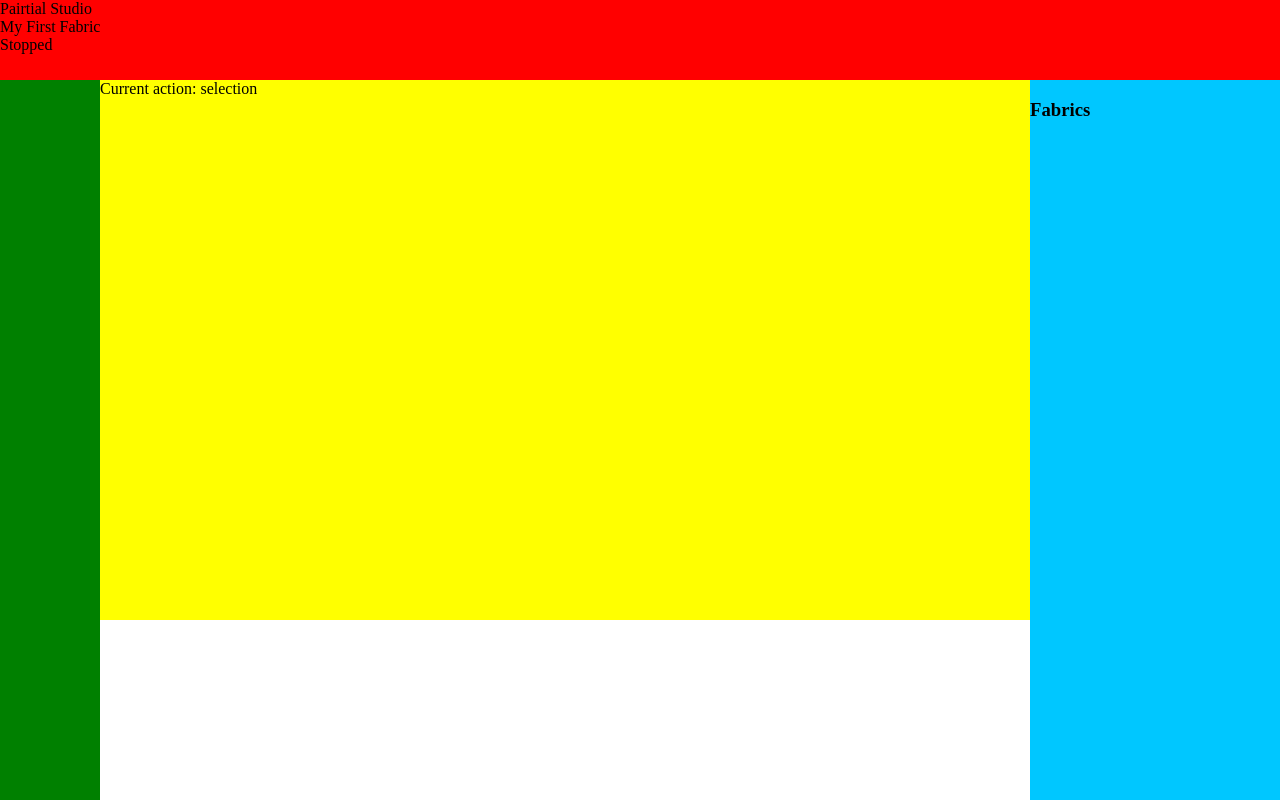
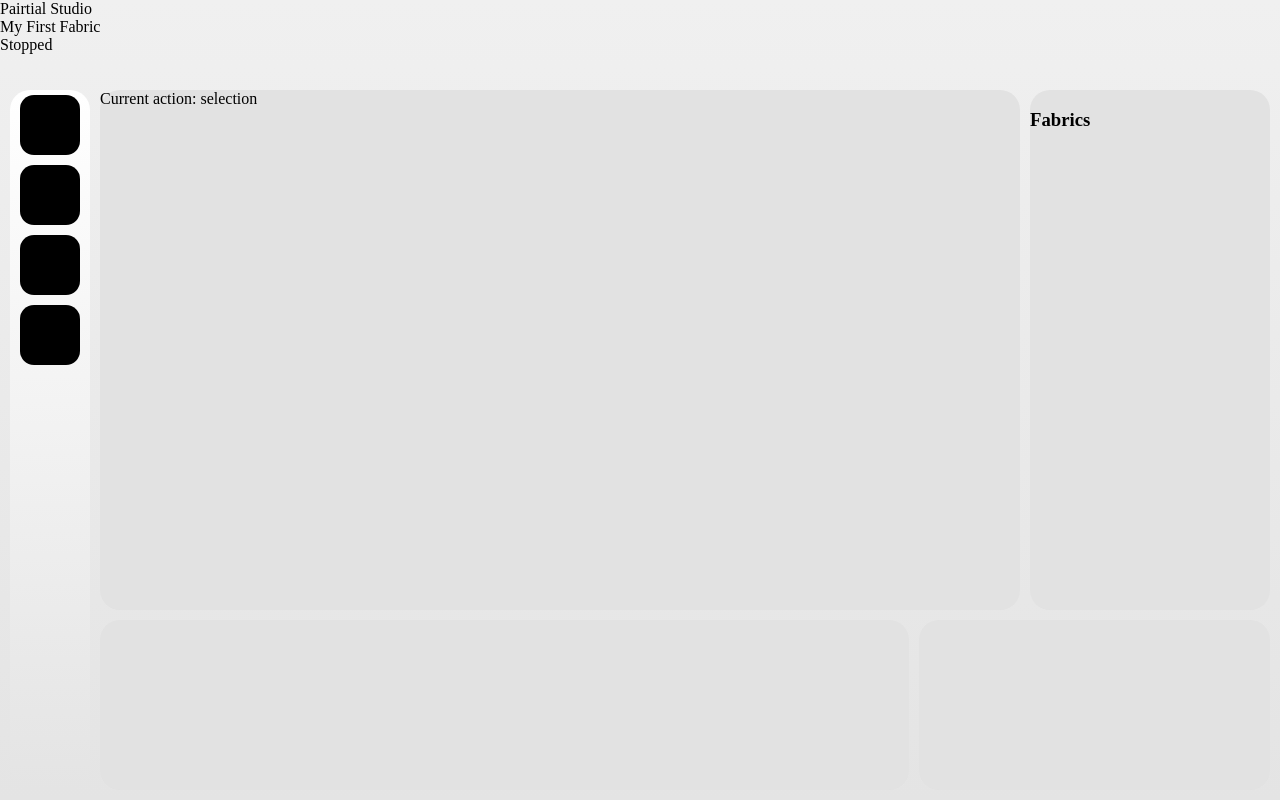
Before and after one commit to DiegoMaioneVallarino/Pairtial-Studio, a React (Vite) app in the folder pairtial-studio/: page / in a window 1280 px wide. Built offline with nearby package versions, Linux system fonts and the light colour scheme.

Commit message:
Improved the css styles.

```diff
--- a/pairtial-studio/src/App.css
+++ b/pairtial-studio/src/App.css
@@ -3,7 +3,6 @@ body{
 }
 
 div#root {
-    background: #00c7ff;
     width: 100%;
     height: 100%;
     position: absolute;
@@ -14,37 +13,18 @@ div#root {
     height: 100%;
     grid-template-rows: 10% auto ;
     display: grid;
+    background: linear-gradient(0deg, #e4e4e4, #f0f0f0);
 }
 
 div#root {
-    background: #00c7ff;
     width: 100%;
     height: 100%;
     position: absolute;
 }
 
 header.top-bar {
-    background: red;
 }
 .app-body {
-    grid-template-columns: 100px auto 250px;
+    grid-template-columns: 100px auto;
     display: grid;
 }
-div#LeftBar {
-    width: 100px;
-    background: green;
-    height: 100%;
-    float: left;
-}
-
-div#Workspace {
-    background: yellow;
-    width: 100%;
-    height: 100%;
-    grid-template-rows: auto 25%;
-    display: grid;
-}
-
-div#BottomBar {
-    background: white;
-}
--- a/pairtial-studio/src/App.tsx
+++ b/pairtial-studio/src/App.tsx
@@ -3,7 +3,6 @@ import "./App.css"
 import  TopBar  from "./components/TopBar/TopBar"
 import  LeftBar  from "./components/LeftBar/LeftBar"
 import  Workspace  from "./components/Workspace/Workspace"
-import  RightPanel  from "./components/RightPanel/RightPanel"
 
 function App() {
 
@@ -21,7 +20,7 @@ function App() {
 
                 <Workspace action={'selection'} />
 
-                <RightPanel selectedPanel={'fabrics'}/>
+
 
 
             </div>
--- a/pairtial-studio/src/components/BottomBar/BottomBar.css
+++ b/pairtial-studio/src/components/BottomBar/BottomBar.css
@@ -0,0 +1,41 @@
+div#BottomBarInner {
+    position: absolute;
+    top: 0px;
+    left: 0px;
+    right: 10px;
+    bottom: 10px;
+    grid-template-columns: 70% 30%;
+    display: grid;
+}
+
+div#BottomBar {
+    position: relative;
+}
+
+div#BottomPanelLeft {
+    position: absolute;
+    top: 0px;
+    left: 0px;
+    right: 10px;
+    bottom: 0px;
+    background: #e2e2e2;
+    border-radius: 20px;
+}
+
+div#BottomPanelLeftArea {
+    position: relative;
+}
+
+div#BottomPanelRight {
+    position: absolute;
+    top: 0px;
+    left: 0px;
+    right: 0px;
+    bottom: 0px;
+    background: #e2e2e2;
+    border-radius: 20px;
+}
+
+div#BottomPanelRightArea {
+    position: relative;
+}
--- a/pairtial-studio/src/components/BottomBar/BottomBar.tsx
+++ b/pairtial-studio/src/components/BottomBar/BottomBar.tsx
@@ -5,7 +5,12 @@ function BottomBar() {
 
     return (
         <div id="BottomBar">
-
+           <div id="BottomBarInner">
+            <div id="BottomPanelLeftArea">
+                <div id="BottomPanelLeft">
+                    </div></div>
+                    <div id="BottomPanelRightArea">
+                        <div id="BottomPanelRight"></div></div></div>
         </div>
     )
 
--- a/pairtial-studio/src/components/LeftBar/LeftBar.css
+++ b/pairtial-studio/src/components/LeftBar/LeftBar.css
@@ -0,0 +1,26 @@
+.LeftBarInner {
+    background: linear-gradient(360deg, #e4e4e4, #ffffff);
+    position: absolute;
+    top: 10px;
+    left: 10px;
+    right: 10px;
+    bottom: 10px;
+    border-radius: 20px;
+    grid-template-rows: 10% 10% 10% 10% 10% 10% 10% 10% 10% 10%;
+    display: grid;
+}
+div#LeftBar {
+    width: 100px;
+    height: 100%;
+    float: left;
+    position: relative;
+}
+
+.tools-bt {
+    background: wheat;
+    width: 60px;
+    height: 60px;
+    background: black;
+    margin: auto;
+    border-radius: 14px;
+}
--- a/pairtial-studio/src/components/LeftBar/LeftBar.tsx
+++ b/pairtial-studio/src/components/LeftBar/LeftBar.tsx
@@ -14,6 +14,8 @@ function LeftBar({
 
     return (
         <div id="LeftBar">
+            <div className="LeftBarInner">
+
 
             <div
                 className={`tools-bt ${selectedButton === "selection" ? "select" : ""}`}
@@ -34,7 +36,7 @@ function LeftBar({
                 className={`tools-bt ${selectedButton === "fabrics" ? "select" : ""}`}
                 id="tool-fabrics"
             />
-
+            </div>
         </div>
     )
 
--- a/pairtial-studio/src/components/RightPanel/RightPanel.css
+++ b/pairtial-studio/src/components/RightPanel/RightPanel.css
@@ -0,0 +1,13 @@
+aside.right-panelIn {
+    position: absolute;
+    top: 10px;
+    left: 0px;
+    right: 10px;
+    bottom: 10px;
+    background: #e2e2e2;
+    border-radius: 20px;
+}
+
+aside.right-panel {
+    position: relative;
+}
--- a/pairtial-studio/src/components/RightPanel/RightPanel.tsx
+++ b/pairtial-studio/src/components/RightPanel/RightPanel.tsx
@@ -18,7 +18,7 @@ export default function RightPanel({
 
     return (
         <aside className="right-panel">
-
+            <aside className="right-panelIn">
             {selectedPanel === "properties" && (
                 <PropertiesPanel />
             )}
@@ -30,7 +30,7 @@ export default function RightPanel({
             {selectedPanel === "models" && (
                 <ModelsPanel />
             )}
-
+            </aside>
         </aside>
     )
 }
--- a/pairtial-studio/src/components/Workspace/Workspace.css
+++ b/pairtial-studio/src/components/Workspace/Workspace.css
@@ -0,0 +1,28 @@
+div#WorkspaceArea {
+    position: relative;
+    border-radius: 20px;
+    grid-template-rows: auto 25%;
+    display: grid;
+}
+div#Workspace {
+    width: 100%;
+    height: 100%;
+    grid-template-columns: auto 250px;
+    display: grid;
+    position: relative;
+}
+
+div#WorkspaceInAreaIn {
+    position: absolute;
+    top: 10px;
+    left: 0px;
+    right: 10px;
+    bottom: 10px;
+    background: #e2e2e2;
+    border-radius: 20px;
+
+}
+
+div#WorkspaceInArea {
+    position: relative;
+}
--- a/pairtial-studio/src/components/Workspace/Workspace.tsx
+++ b/pairtial-studio/src/components/Workspace/Workspace.tsx
@@ -1,6 +1,7 @@
 import "./Workspace.css"
 
 import BottomBar from "../BottomBar/BottomBar"
+import  RightPanel  from "../RightPanel/RightPanel"
 
 type WorkspaceAction =
     | "selection"
@@ -16,10 +17,18 @@ function Workspace({
 }: WorkspaceProps) {
 
     return <>
-        <div id="Workspace">
+        <div id="WorkspaceArea">
 
-            Current action: {action}
-             <BottomBar />
+           <div id="Workspace">
+                <div id="WorkspaceInArea">
+                     <div id="WorkspaceInAreaIn">
+                    Current action: {action}
+                </div>
+                </div>
+
+             <RightPanel selectedPanel={'fabrics'}/>
+        </div>
+        <BottomBar />
         </div>
 
 
```
